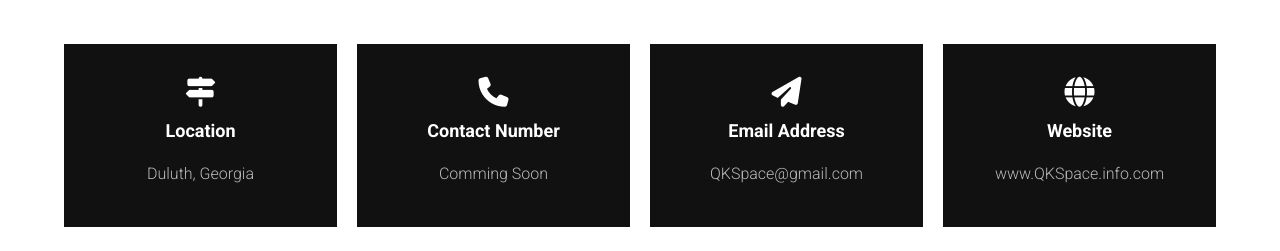
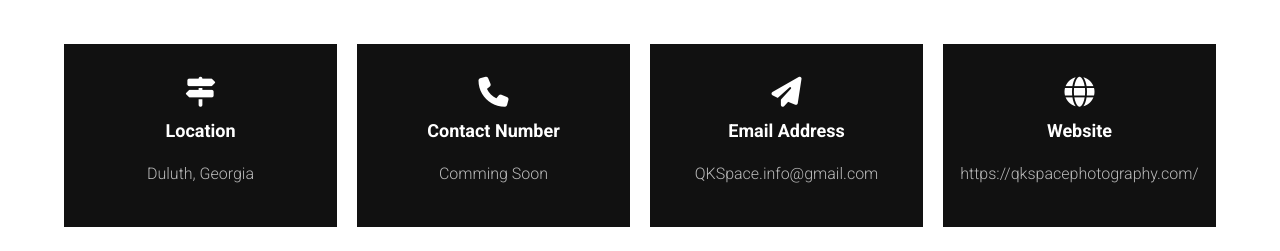
Before and after one commit to QuentinBurke96/Photography-portfolio, a website: page Public/contact.html in a window 1280 px wide. Shown: the part 921-1172 px from the top of the page. Drawn offline with Linux system fonts and the light colour scheme.

Commit message:
Email Up

```diff
--- a/Public/contact.html
+++ b/Public/contact.html
@@ -85,6 +85,7 @@
                         </span>
                         <span>Contact Number</span>
                         <p>Comming Soon</p>
+
                     </div>
 
                     <div>
@@ -92,7 +93,7 @@
                             <i class = "fas fa-paper-plane"></i>
                         </span>
                         <span>Email Address</span>
-                        <p>QKSpace@gmail.com</p>
+                        <p>QKSpace.info@gmail.com</p>
                     </div>
 
                     <div>
@@ -100,7 +101,7 @@
                             <i class = "fas fa-globe"></i>
                         </span>
                         <span>Website</span>
-                        <p>www.QKSpace.info.com</p>
+                        <p>https://qkspacephotography.com/</p>
                     </div>
                 </div>
 
```
